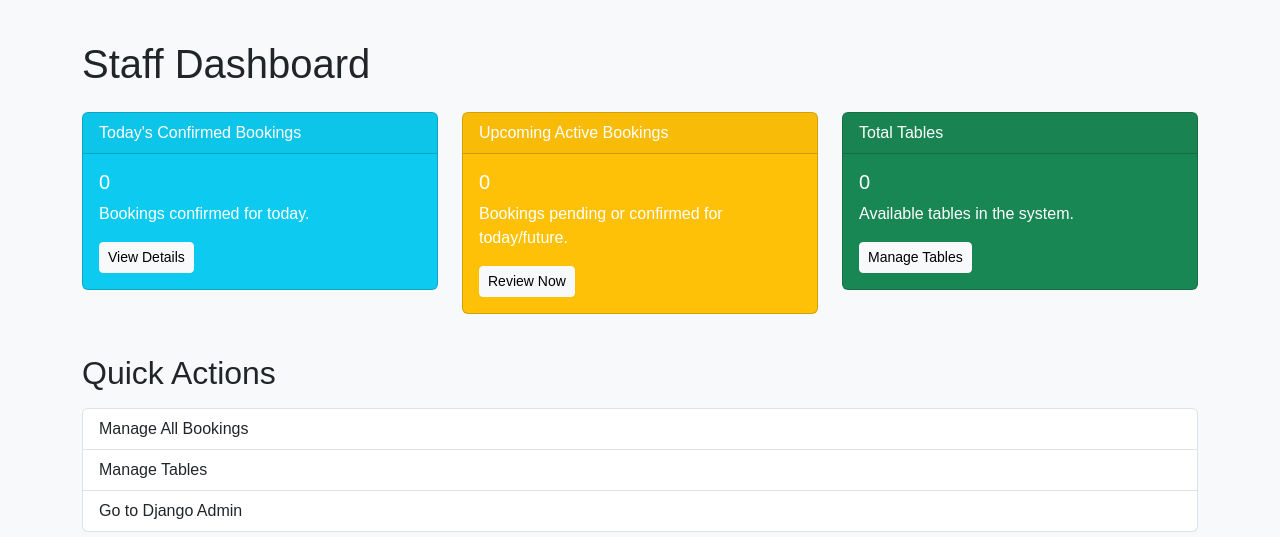
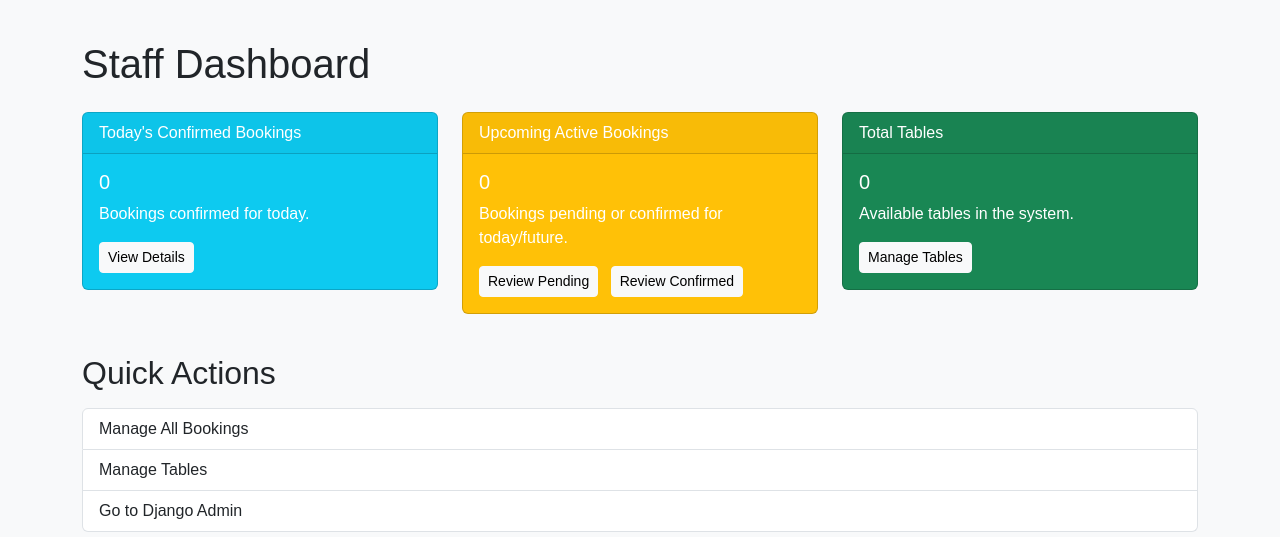
Before and after one commit to yohannes2025/pp4_restaurant_booking, a Django app: page /staff/ in a window 1280 px wide. Shown: the part 56-593 px from the top of the page. Run offline with Django 5.2, Linux system fonts and the light colour scheme; the visitor is signed in with stand-in values (Sample User, id 1); data that the repository does not hold is empty.

Commit message:
55. Fix: Add links to View Details, Review Pending, Review Confirmed and Manage Tables from staff_dashboard.html

```diff
--- a/bookings/templates/bookings/staff_booking_list.html
+++ b/bookings/templates/bookings/staff_booking_list.html
@@ -1,10 +1,7 @@
 {% extends 'bookings/staff_base.html' %}
-
 {% block title %}All Bookings{% endblock %}
-
 {% block content %}
     <h1 class="mb-4">All Bookings</h1>
-
     <form method="get" class="row g-3 align-items-end mb-4">
         <div class="col-md-4">
             <label for="query" class="form-label">Search</label>
@@ -62,7 +59,6 @@
                 </tbody>
             </table>
         </div>
-
         <nav aria-label="Page navigation example">
             <ul class="pagination justify-content-center">
                 {% if bookings.has_previous %}
@@ -76,7 +72,6 @@
                 {% endif %}
             </ul>
         </nav>
-
     {% else %}
         <div class="alert alert-warning" role="alert">
             No bookings found matching your criteria.
--- a/bookings/templates/bookings/staff_dashboard.html
+++ b/bookings/templates/bookings/staff_dashboard.html
@@ -13,7 +13,7 @@
                 <div class="card-body">
                     <h5 class="card-title">{{ confirmed_today_count }}</h5>
                     <p class="card-text">Bookings confirmed for today.</p>
-                    <a href="#" class="btn btn-light btn-sm">View Details</a>
+                    <a href="{% url 'staff_booking_list' %}?date={{ today|date:'Y-m-d' }}&status=confirmed" class="btn btn-light btn-sm">View Details</a>
                 </div>
             </div>
         </div>
@@ -23,7 +23,8 @@
                 <div class="card-body">
                     <h5 class="card-title">{{ upcoming_active_bookings_count }}</h5>
                     <p class="card-text">Bookings pending or confirmed for today/future.</p>
-                    <a href="#" class="btn btn-light btn-sm">Review Now</a>
+                    <a href="{% url 'staff_booking_list' %}?status=pending" class="btn btn-light btn-sm">Review Pending</a>
+                    <a href="{% url 'staff_booking_list' %}?status=confirmed" class="btn btn-light btn-sm ms-2">Review Confirmed</a>
                 </div>
             </div>
         </div>
@@ -33,7 +34,7 @@
                 <div class="card-body">
                     <h5 class="card-title">{{ total_tables }}</h5>
                     <p class="card-text">Available tables in the system.</p>
-                    <a href="#" class="btn btn-light btn-sm">Manage Tables</a>
+                    <a href="{% url 'staff_table_list' %}" class="btn btn-light btn-sm">Manage Tables</a>
                 </div>
             </div>
         </div>
@@ -42,8 +43,8 @@
     <div class="mt-4">
         <h2 class="mb-3">Quick Actions</h2>
         <div class="list-group">
-            <a href="#" class="list-group-item list-group-item-action">Manage All Bookings</a>
-            <a href="#" class="list-group-item list-group-item-action">Manage Tables</a>
+            <a href="{% url 'staff_booking_list' %}" class="list-group-item list-group-item-action">Manage All Bookings</a>
+            <a href="{% url 'staff_table_list' %}" class="list-group-item list-group-item-action">Manage Tables</a>
             <a href="{% url 'admin:index' %}" class="list-group-item list-group-item-action" target="_blank">Go to Django Admin</a>
         </div>
     </div>
--- a/bookings/templates/bookings/staff_table_list.html
+++ b/bookings/templates/bookings/staff_table_list.html
@@ -1,10 +1,7 @@
 {% extends 'bookings/staff_base.html' %}
-
 {% block title %}Manage Tables{% endblock %}
-
 {% block content %}
     <h1 class="mb-4">Manage Restaurant Tables</h1>
-
     <div class="card mb-4 shadow-sm">
         <div class="card-header">
             Add New Table
@@ -33,7 +30,6 @@
             </form>
         </div>
     </div>
-
     <h2 class="mt-5 mb-3">Existing Tables</h2>
     {% if tables %}
         <div class="table-responsive">
```
Also changed, not shown: bookings/templates/bookings/staff_booking_detail.html (+0 -25 lines).
